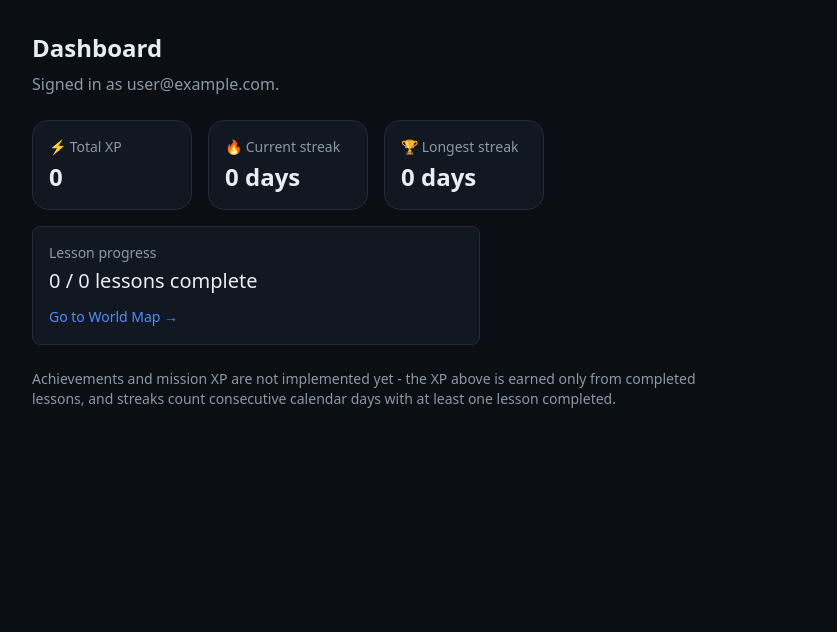
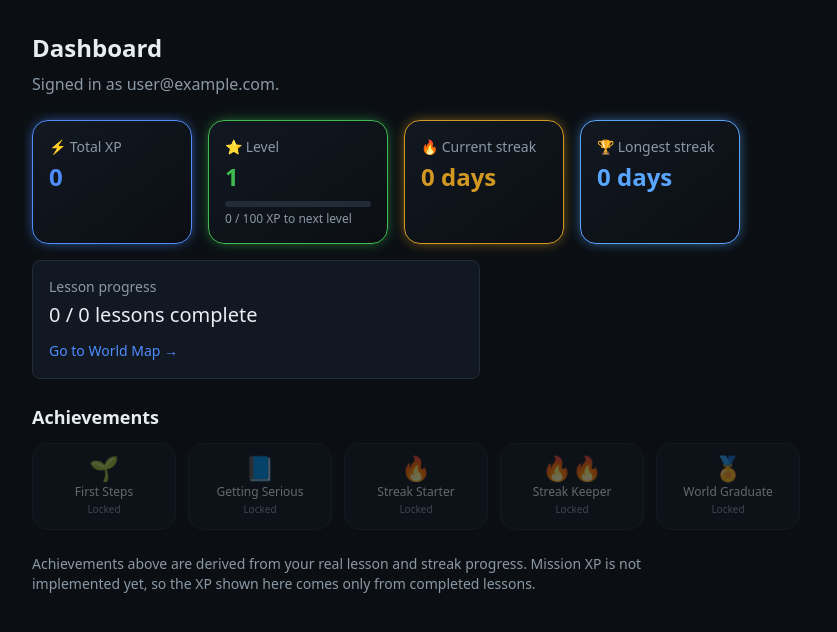
Before and after one commit to customerservice-prog/Code-Game, a Next.js app: page /dashboard in a window 1280 px wide. Shown: the top 632 px of the page, without its empty margins (0-837 px from the left). Built offline with nearby package versions, Linux system fonts and the light colour scheme; no server answers; the database is empty; sample sign-in values are in the browser's storage.

Commit message:
Enhance dashboard with achievements and styling updates
Added achievements display and updated XP and level styling.

```diff
--- a/src/app/dashboard/page.tsx
+++ b/src/app/dashboard/page.tsx
@@ -3,7 +3,7 @@ import { redirect } from "next/navigation";
 import Link from "next/link";
 import { authOptions } from "@/lib/auth";
 import { getWorldsWithProgress } from "@/lib/curriculum";
-import { getUserGameStats } from "@/lib/gamification";
+import { getUserGameStats, getAchievements } from "@/lib/gamification";
 
 export default async function DashboardPage() {
   const session = await getServerSession(authOptions);
@@ -22,6 +22,16 @@ export default async function DashboardPage() {
     (sum, w) => sum + w.completedLessons,
     0
   );
+  const worldsCompleted = activeWorlds.filter(
+    (w) => w.totalLessons > 0 && w.completedLessons === w.totalLessons
+  ).length;
+
+  const achievements = getAchievements({
+    completedLessons,
+    currentStreak: stats.currentStreak,
+    longestStreak: stats.longestStreak,
+    worldsCompleted,
+  });
 
   return (
     <main className="min-h-screen bg-background text-text p-8">
@@ -29,19 +39,44 @@ export default async function DashboardPage() {
       <p className="text-text-muted mt-2">Signed in as {session.user.email}.</p>
 
       <div className="flex flex-wrap gap-4 mt-6">
-        <div className="border border-border rounded-lg bg-panel p-4 min-w-[160px]">
+        <div
+          className="rounded-lg bg-gradient-to-br from-panel to-background border border-primary p-4 min-w-[160px]"
+          style={{ boxShadow: "0 0 14px -4px var(--color-primary)" }}
+        >
           <p className="text-sm text-text-muted">⚡ Total XP</p>
-          <p className="text-2xl font-semibold mt-1">{stats.totalXp}</p>
+          <p className="text-2xl font-semibold mt-1 text-primary">{stats.totalXp}</p>
         </div>
-        <div className="border border-border rounded-lg bg-panel p-4 min-w-[160px]">
+        <div
+          className="rounded-lg bg-gradient-to-br from-panel to-background border border-success p-4 min-w-[180px]"
+          style={{ boxShadow: "0 0 14px -4px var(--color-success)" }}
+        >
+          <p className="text-sm text-text-muted">⭐ Level</p>
+          <p className="text-2xl font-semibold mt-1 text-success">{stats.level}</p>
+          <div className="h-1.5 w-full rounded-full bg-border overflow-hidden mt-2">
+            <div
+              className="h-full rounded-full bg-success transition-all duration-motion"
+              style={{ width: `${stats.levelProgressPct}%` }}
+            />
+          </div>
+          <p className="text-xs text-text-muted mt-1">
+            {stats.xpIntoLevel} / {stats.xpForNextLevel} XP to next level
+          </p>
+        </div>
+        <div
+          className="rounded-lg bg-gradient-to-br from-panel to-background border border-warning p-4 min-w-[160px]"
+          style={{ boxShadow: "0 0 14px -4px var(--color-warning)" }}
+        >
           <p className="text-sm text-text-muted">🔥 Current streak</p>
-          <p className="text-2xl font-semibold mt-1">
+          <p className="text-2xl font-semibold mt-1 text-warning">
             {stats.currentStreak} {stats.currentStreak === 1 ? "day" : "days"}
           </p>
         </div>
-        <div className="border border-border rounded-lg bg-panel p-4 min-w-[160px]">
+        <div
+          className="rounded-lg bg-gradient-to-br from-panel to-background border border-info p-4 min-w-[160px]"
+          style={{ boxShadow: "0 0 14px -4px var(--color-info)" }}
+        >
           <p className="text-sm text-text-muted">🏆 Longest streak</p>
-          <p className="text-2xl font-semibold mt-1">
+          <p className="text-2xl font-semibold mt-1 text-info">
             {stats.longestStreak} {stats.longestStreak === 1 ? "day" : "days"}
           </p>
         </div>
@@ -60,10 +95,33 @@ export default async function DashboardPage() {
         </Link>
       </div>
 
+      <div className="mt-6">
+        <h2 className="text-lg font-semibold">Achievements</h2>
+        <div className="grid grid-cols-2 sm:grid-cols-3 lg:grid-cols-5 gap-3 mt-3 max-w-3xl">
+          {achievements.map((a) => (
+            <div
+              key={a.id}
+              className={`rounded-lg border p-3 text-center transition-transform duration-motion ${
+                a.earned
+                  ? "border-success bg-panel hover:-translate-y-1"
+                  : "border-border bg-panel opacity-40"
+              }`}
+              title={a.description}
+            >
+              <p className="text-2xl leading-none">{a.icon}</p>
+              <p className="text-xs mt-1 font-medium">{a.label}</p>
+              <p className="text-[10px] text-text-muted mt-0.5">
+                {a.earned ? "Earned" : "Locked"}
+              </p>
+            </div>
+          ))}
+        </div>
+      </div>
+
       <p className="text-text-muted mt-6 text-sm max-w-2xl">
-        Achievements and mission XP are not implemented yet - the XP above is
-        earned only from completed lessons, and streaks count consecutive
-        calendar days with at least one lesson completed.
+        Achievements above are derived from your real lesson and streak
+        progress. Mission XP is not implemented yet, so the XP shown here
+        comes only from completed lessons.
       </p>
     </main>
   );
```
